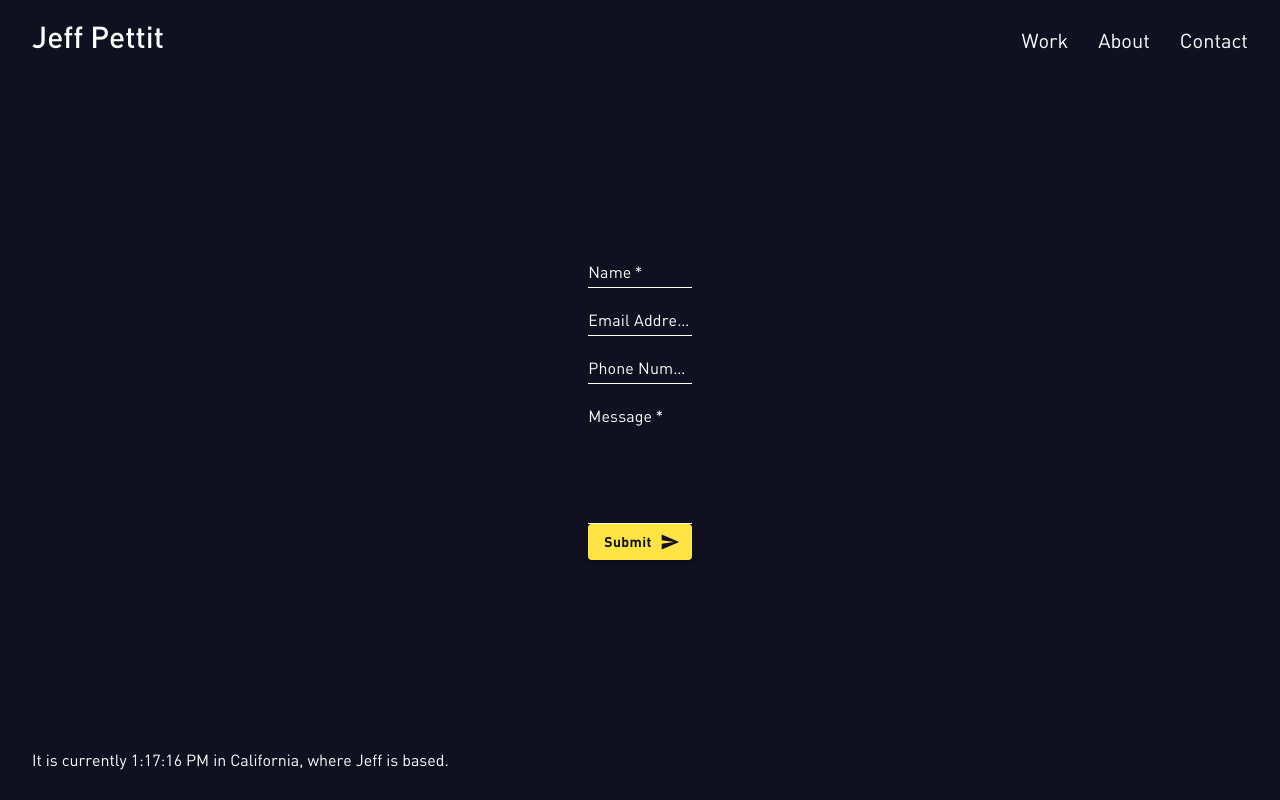
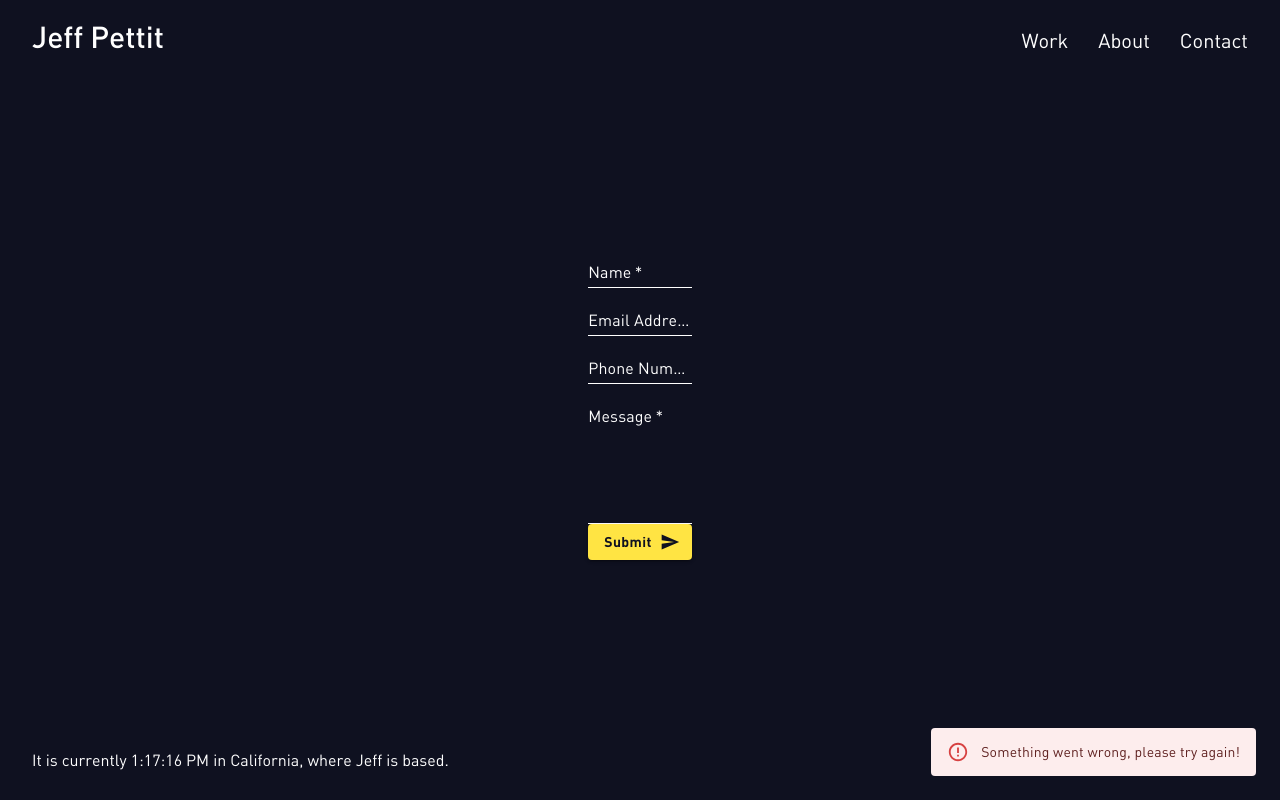
Before and after one commit to jwpettit/Portfolio-Website, a React (Create React App) app: page /contact in a window 1280 px wide. Built offline with nearby package versions, Linux system fonts and the light colour scheme.

Commit message:
Form alerts showing in bottom right corner of screen

```diff
--- a/src/components/ContactForm.jsx
+++ b/src/components/ContactForm.jsx
@@ -1,9 +1,10 @@
 import React, { useState, useRef } from "react";
 import { TextField } from "@mui/material";
 import { styled } from "@mui/material/styles";
-import Button from "@mui/material/Button";
 import LoadingButton from "@mui/lab/LoadingButton";
 import SendIcon from "@mui/icons-material/Send";
+import Alert from "@mui/material/Alert";
+import Snackbar from "@mui/material/Snackbar";
 import emailjs from "@emailjs/browser";
 
 const YellowTextField = styled(TextField)({
@@ -61,12 +62,28 @@ const YellowButton = styled(LoadingButton)({
     },
 });
 
+const CustomAlert = styled(Alert)({
+    fontFamily: "DIN-Regular",
+});
+
 export default function ContactForm() {
     const [name, setName] = useState("");
     const [email, setEmail] = useState("");
     const [phoneNo, setPhoneNo] = useState("");
     const [message, setMessage] = useState("");
     const [sending, setSending] = useState(false);
+
+    const [showSuccessAlert, setShowSuccessAlert] = useState(false);
+    const [showErrorAlert, setShowErrorAlert] = useState(true);
+
+    const handleCloseAlert = (event, reason) => {
+        if (reason === "clickaway") {
+            return;
+        }
+
+        setShowSuccessAlert(false);
+        setShowErrorAlert(false);
+    };
 
     const form = useRef();
 
@@ -170,6 +187,30 @@ export default function ContactForm() {
                     Submit
                 </YellowButton>
             </div>
+            <div>
+                <Snackbar
+                    open={showSuccessAlert}
+                    autoHideDuration={6000}
+                    onClose={handleCloseAlert}
+                    anchorOrigin={{ vertical: 'bottom', horizontal: 'right' }}
+                >
+                    <CustomAlert severity="success">
+                        Email sent successfully!
+                    </CustomAlert>
+                </Snackbar>
+            </div>
+            <div>
+                <Snackbar
+                    open={showErrorAlert}
+                    autoHideDuration={6000}
+                    onClose={handleCloseAlert}
+                    anchorOrigin={{ vertical: 'bottom', horizontal: 'right' }}
+                >
+                    <CustomAlert severity="error">
+                        Something went wrong, please try again!
+                    </CustomAlert>
+                </Snackbar>
+            </div>
         </form>
     );
 }
```
